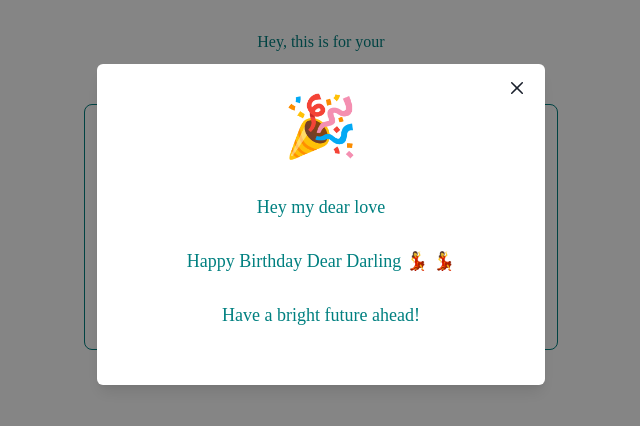
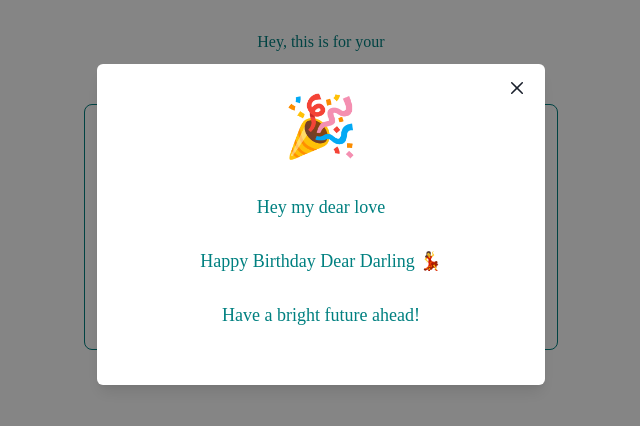
Before and after one commit to GaneshGourav/Birthday_wish, a React (Create React App) app in the folder birthdaywisher/: page / in a window 1280 px wide. Both pictures are taken after a click on the button "See Your Gift". Shown: the top 426 px of the page, without its empty margins (319-959 px from the left). Built offline with nearby package versions, Linux system fonts and the light colour scheme.

Commit message:
issue fixed

```diff
--- a/birthdaywisher/src/Home.jsx
+++ b/birthdaywisher/src/Home.jsx
@@ -54,7 +54,7 @@ export const Home = () => {
               >
                 {`Hey my dear love ${name}`} <br />
                 <br />
-                {`Happy Birthday Dear Darling 💃${name} 💃`}
+                {`Happy Birthday Dear Darling ${name} 💃`}
                 <br />
                 <br />
                 {` Have a bright future ahead!`}
```
